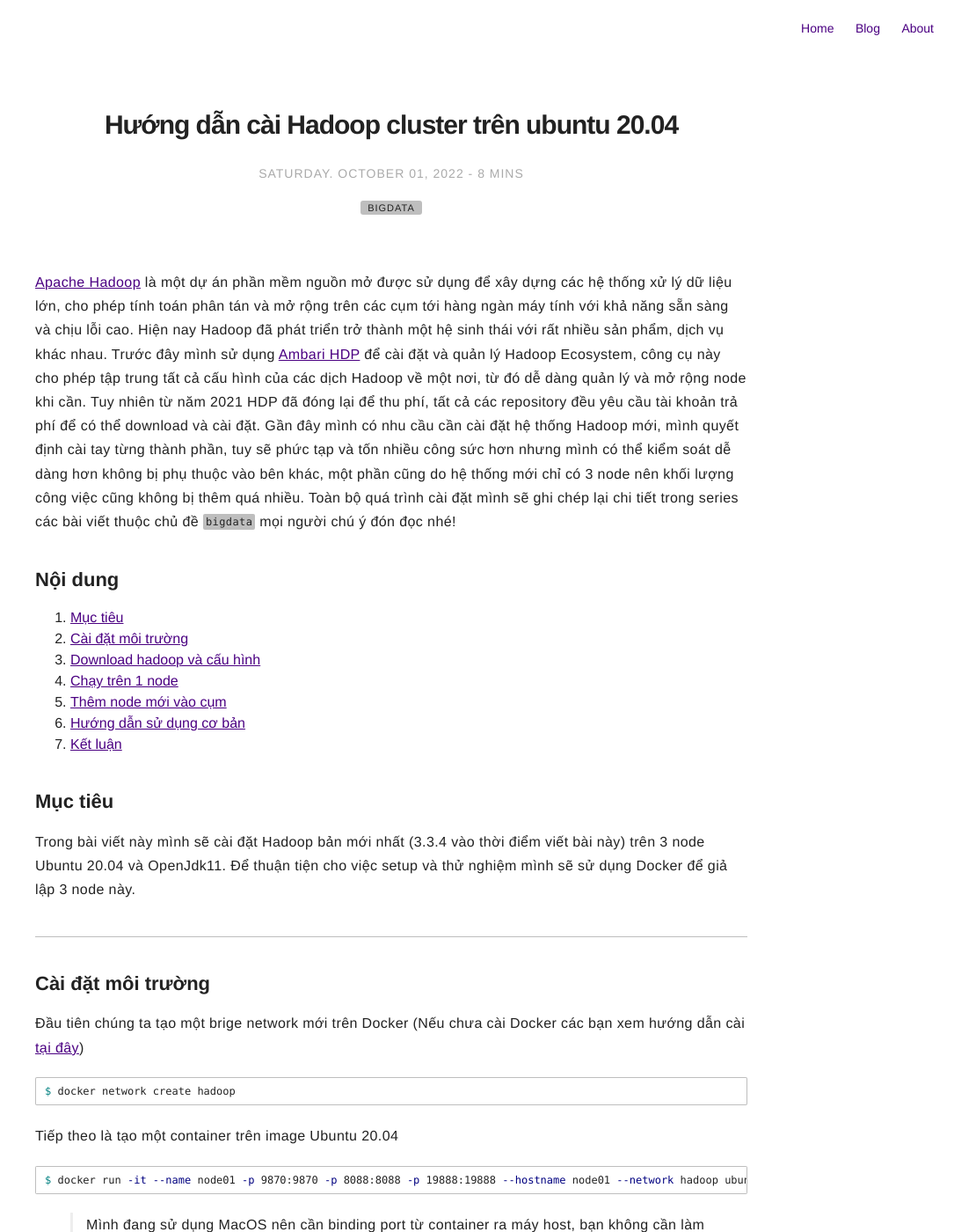
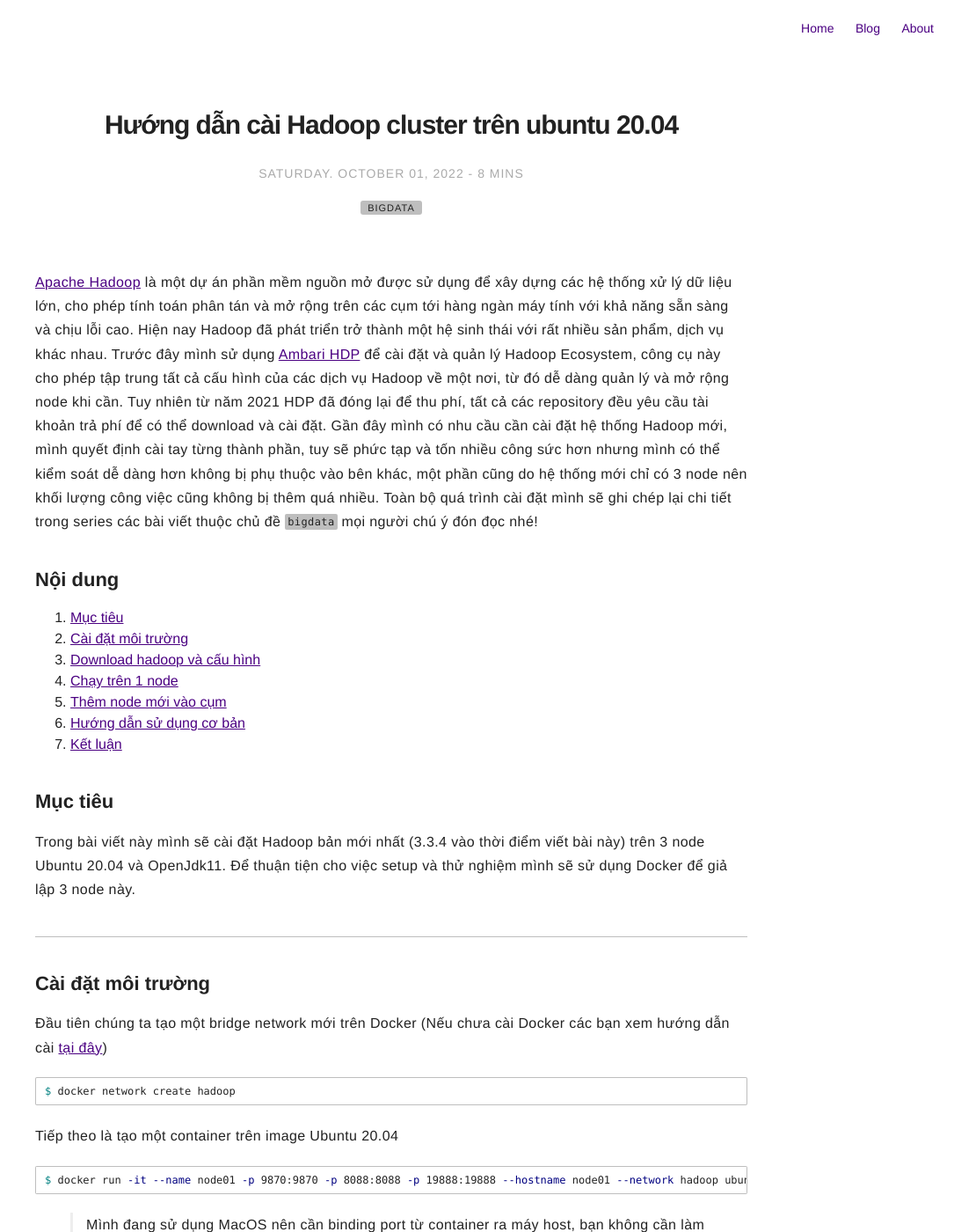
Before and after one commit to longcnttbkhn/longcnttbkhn.github.io, a Jekyll site: the page built from _posts/2022-10-01-huong-dan-cai-hadoop-cluster.markdown, in a window 1280 px wide and 1400 px high. Shown: the whole window at 88% size, without its empty margins (195-1280 px from the left). Built offline with Jekyll 4.4.1, drawn with Linux system fonts in a browser that asks for light colours; nearby versions of some CDN libraries.

Commit message:
update blog

````diff
--- a/_posts/2022-10-01-huong-dan-cai-hadoop-cluster.markdown
+++ b/_posts/2022-10-01-huong-dan-cai-hadoop-cluster.markdown
@@ -11,7 +11,7 @@ author: Long Nguyen
 description: Trong bài viết này mình sẽ mô tả lại chi tiết quá trình cài đặt, cấu hình Hadoop trên 3 node giả lập bằng Docker. Mình cài Hadoop bản mới nhất (3.3.4) trên hệ điều hành Ubuntu 20.04 và Java 11.
 ---
 
-[Apache Hadoop][apache-hadoop] là một dự án phần mềm nguồn mở được sử dụng để xây dựng các hệ thống xử lý dữ liệu lớn, cho phép tính toán phân tán và mở rộng trên các cụm tới hàng ngàn máy tính với khả năng sẵn sàng và chịu lỗi cao. Hiện nay Hadoop đã phát triển trở thành một hệ sinh thái với rất nhiều sản phẩm, dịch vụ khác nhau. Trước đây mình sử dụng [Ambari HDP][hdp] để cài đặt và quản lý Hadoop Ecosystem, công cụ này cho phép tập trung tất cả cấu hình của các dịch Hadoop về một nơi, từ đó dễ dàng quản lý và mở rộng node khi cần. Tuy nhiên từ năm 2021 HDP đã đóng lại để thu phí, tất cả các repository đều yêu cầu tài khoản trả phí để có thể download và cài đặt. Gần đây mình có nhu cầu cần cài đặt hệ thống Hadoop mới, mình quyết định cài tay từng thành phần, tuy sẽ phức tạp và tốn nhiều công sức hơn nhưng mình có thể kiểm soát dễ dàng hơn không bị phụ thuộc vào bên khác, một phần cũng do hệ thống mới chỉ có 3 node nên khối lượng công việc cũng không bị thêm quá nhiều. Toàn bộ quá trình cài đặt mình sẽ ghi chép lại chi tiết trong series các bài viết thuộc chủ đề `bigdata` mọi người chú ý đón đọc nhé!
+[Apache Hadoop][apache-hadoop] là một dự án phần mềm nguồn mở được sử dụng để xây dựng các hệ thống xử lý dữ liệu lớn, cho phép tính toán phân tán và mở rộng trên các cụm tới hàng ngàn máy tính với khả năng sẵn sàng và chịu lỗi cao. Hiện nay Hadoop đã phát triển trở thành một hệ sinh thái với rất nhiều sản phẩm, dịch vụ khác nhau. Trước đây mình sử dụng [Ambari HDP][hdp] để cài đặt và quản lý Hadoop Ecosystem, công cụ này cho phép tập trung tất cả cấu hình của các dịch vụ Hadoop về một nơi, từ đó dễ dàng quản lý và mở rộng node khi cần. Tuy nhiên từ năm 2021 HDP đã đóng lại để thu phí, tất cả các repository đều yêu cầu tài khoản trả phí để có thể download và cài đặt. Gần đây mình có nhu cầu cần cài đặt hệ thống Hadoop mới, mình quyết định cài tay từng thành phần, tuy sẽ phức tạp và tốn nhiều công sức hơn nhưng mình có thể kiểm soát dễ dàng hơn không bị phụ thuộc vào bên khác, một phần cũng do hệ thống mới chỉ có 3 node nên khối lượng công việc cũng không bị thêm quá nhiều. Toàn bộ quá trình cài đặt mình sẽ ghi chép lại chi tiết trong series các bài viết thuộc chủ đề `bigdata` mọi người chú ý đón đọc nhé!
 
 ## Nội dung
 1. [Mục tiêu](#target)
@@ -30,7 +30,7 @@ Trong bài viết này mình sẽ cài đặt Hadoop bản mới nhất (3.3.4 v
 
 ## Cài đặt môi trường <a name="environment"></a>
 
-Đầu tiên chúng ta tạo một brige network mới trên Docker (Nếu chưa cài Docker các bạn xem hướng dẫn cài [tại đây][docker])
+Đầu tiên chúng ta tạo một bridge network mới trên Docker (Nếu chưa cài Docker các bạn xem hướng dẫn cài [tại đây][docker])
 
 ```sh
 $ docker network create hadoop
--- a/_posts/2022-10-08-hdfs-he-thong-file-phan-tan.markdown
+++ b/_posts/2022-10-08-hdfs-he-thong-file-phan-tan.markdown
@@ -189,7 +189,7 @@ root@node01:~/install# ls
 hadoop-3.3.4.tar.gz  hadoop_2.tar.gz  test
 ```
 
-> Ta thấy vẫn có thể lấy được dữ liệu về, nguyên nhân là vi số replication của file dữ liệu này là 2 nên khi node03 bị tắt, Namenode sẽ tự động tạo thêm một bản sao mới và lưu trên 2 node còn lại để đảm bảo số replication vẫn là 2, nhờ đó khi node2 bị tắt ta vẫn lấy được đầy đủ dữ liệu từ node01.
+> Ta thấy vẫn có thể lấy được dữ liệu về, nguyên nhân là vì số replication của file dữ liệu này là 2 nên khi node03 bị tắt, Namenode sẽ tự động tạo thêm một bản sao mới và lưu trên 2 node còn lại để đảm bảo số replication vẫn là 2, nhờ đó khi node2 bị tắt ta vẫn lấy được đầy đủ dữ liệu từ node01.
 
 * Thử nghiệm với Namenode bị tắt
 
--- a/_posts/2022-11-01-huong-dan-co-ban-ve-bitcoin.markdown
+++ b/_posts/2022-11-01-huong-dan-co-ban-ve-bitcoin.markdown
@@ -50,7 +50,7 @@ Bạn download về và cài đặt như các phần mềm bình thường khác
 Sau khi cấu hình xong bạn khởi chạy Bitcoin core lên sẽ có giao diện như sau:
 ![Create wallet](/assets/images/blog/blockchain/2022-11-01/create-wallet.png)
 
-Sau khi tạo ví
+Tạo ví
 ![Overview](/assets/images/blog/blockchain/2022-11-01/overview.png)
 
 > Ví là nơi lưu trữ thông tin địa chỉ và khoá bí mật tương ứng, ví thực hiện công việc tạo, ký và xác thực các giao dịch, tổng hợp số dư của tất cả địa chỉ trong ví từ đó giúp cho việc gửi và nhận của người dùng trở nên dễ dàng hơn.
@@ -124,7 +124,7 @@ Thuật toán bitcoin sẽ tự động điều chỉnh để tăng độ khó c
 
 ### Ví Bitcoin
 
-Đa số người dùng Bitcoin chỉ cần sử dụng các chức năng gửi và nhận tiền do đó họ không nhất thiết phải download toàn bộ lịch sử giao dịch của Bitcoin, thay ví thế chỉ cần sử dụng ví để lưu trữ thông tin địa chỉ và khoá bí mật. Hiện nay có rất nhiều loại ví có thể sử dụng với Bitcoin, có thể được phân thành 2 loại như sau:
+Đa số người dùng Bitcoin chỉ cần sử dụng các chức năng gửi và nhận tiền do đó họ không nhất thiết phải download toàn bộ lịch sử giao dịch của Bitcoin, thay vì thế chỉ cần sử dụng ví để lưu trữ thông tin địa chỉ và khoá bí mật. Hiện nay có rất nhiều loại ví có thể sử dụng với Bitcoin, có thể được phân thành 2 loại như sau:
 * Ví nóng: là loại ví có kết nối Internet bao gồm 2 loại:
     * Ví Online: địa chỉ, khoá bí mật được quản lý bởi nhà cung cấp dịch vụ ví, người dùng cần đăng ký tài khoản để sử dụng, ví dụ như ví của các sàn giao dịch: Binance, Coinbase...
     * Ví Offline: là phần mềm cài trên máy tính hoặc điện thoại, thông tin địa chỉ và khoá bí mật cũng được lưu trữ trên thiết bị của người dùng, ví dụ: Trust Wallet...
--- a/_posts/2023-02-18-huong-dan-spark-co-ban-cho-nguoi-moi.markdown
+++ b/_posts/2023-02-18-huong-dan-spark-co-ban-cho-nguoi-moi.markdown
@@ -71,7 +71,7 @@ $ source ~/.bash_profile
 
 5. Bạn cũng cần cài đặt [Java](https://adoptium.net/temurin/releases/) và [Scala](https://www.scala-lang.org/download/). Lưu ý cần chọn phiên bản Java và Scala phù hợp với Spark, ở đây mình chọn Java 11 và Scala 2.12
 
-6. Kiểm tra Spark đã cài
+6. Kiểm tra Spark đã cài thành công hay chưa bằng `spark-shell`
 
 ```sh
 $ spark-shell
````
